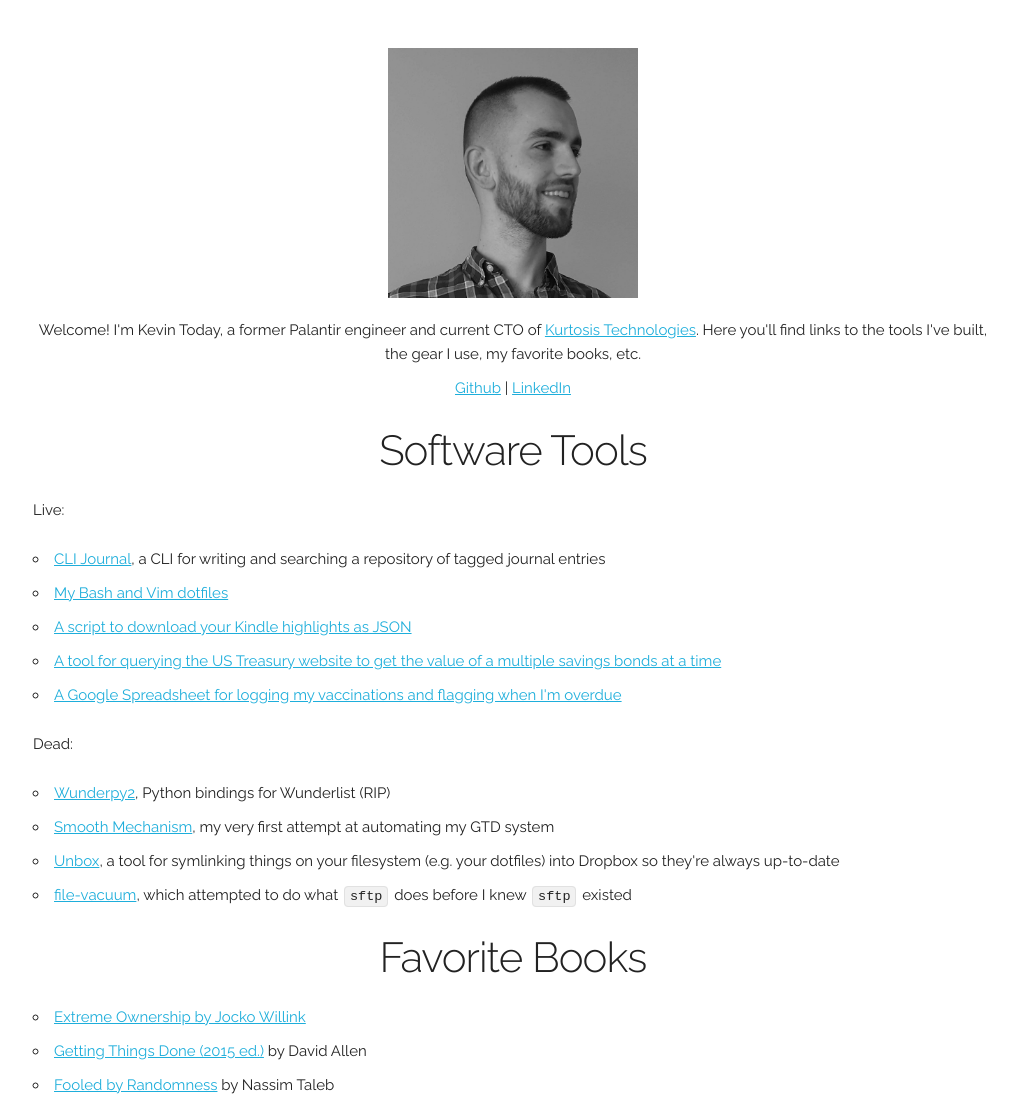
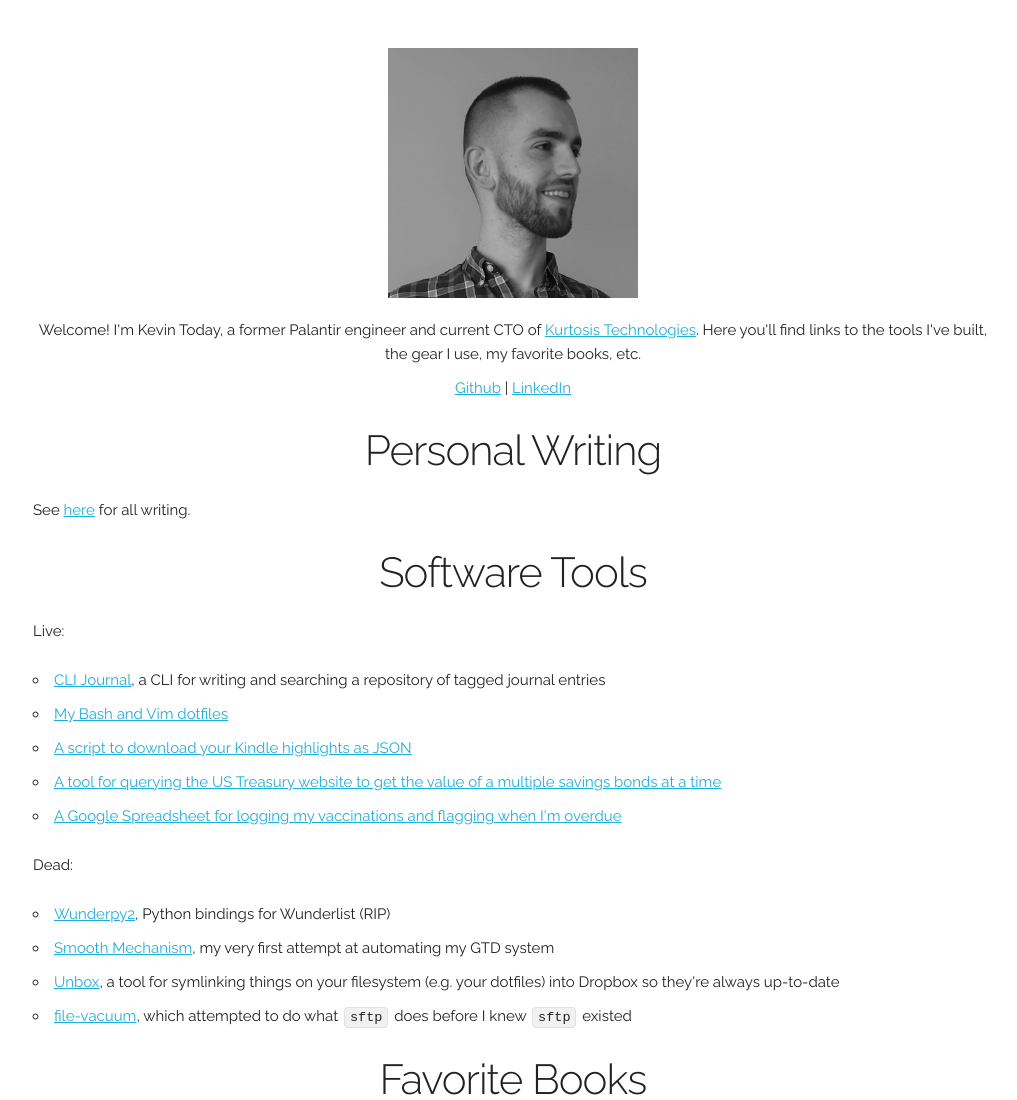
Before and after one commit to mieubrisse/mieubrisse.github.io, a plain HTML site: page index.html in a window 1280 px wide. Shown: the top 1100 px of the page, without its empty margins (127-1144 px from the left). Drawn offline with Linux system fonts and the light colour scheme.

Commit message:
Update index to point to personal writing

```diff
--- a/index.html
+++ b/index.html
@@ -47,6 +47,14 @@
                 <a href="https://github.com/mieubrisse">Github</a> | <a href="https://www.linkedin.com/in/kevintoday/">LinkedIn</a>
             </p>
         </center>
+
+        <center>
+            <h2>Personal Writing</h2>
+        </center>
+
+        <p>
+            See <a href="https://github.com/mieubrisse/personal-writing">here</a> for all writing.
+        </p>
 
         <center>
             <h2>Software Tools</h2>
```
